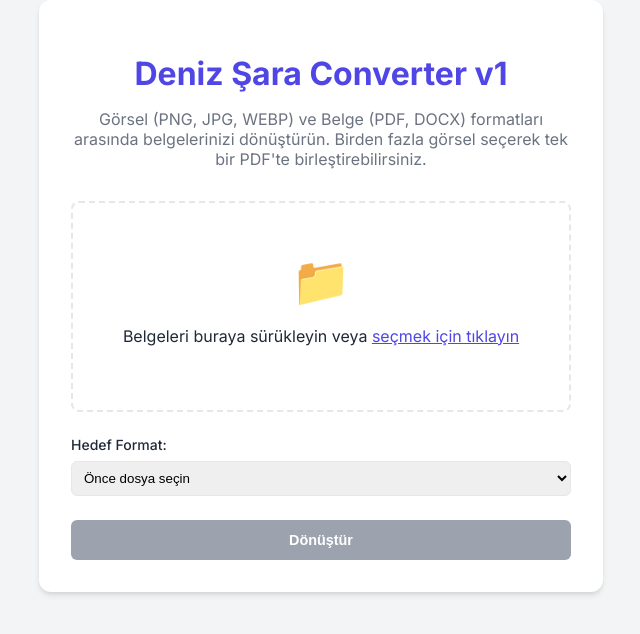
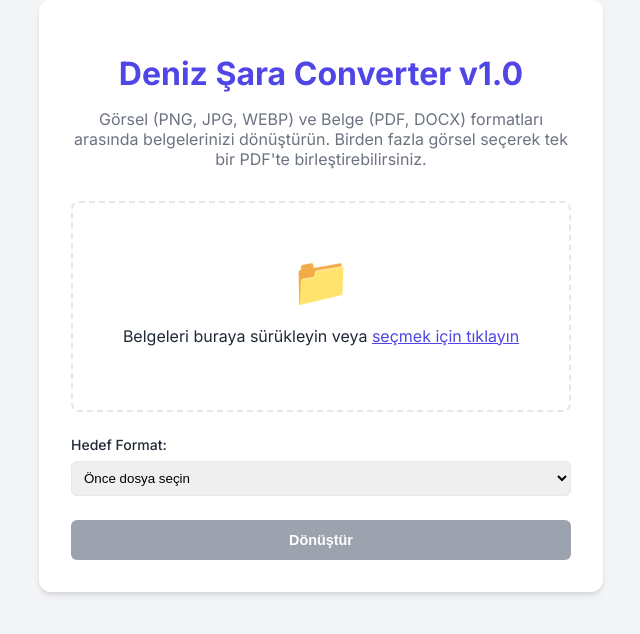
Before and after one commit to deniz-sara/dosya_donusturucu, a website: page public/index.html in a window 1280 px wide. Shown: the part 104-738 px from the top of the page, without its empty margins (319-959 px from the left). Drawn offline with nearby package versions, Linux system fonts and the light colour scheme.

Commit message:
Update version to v1.0

```diff
--- a/public/index.html
+++ b/public/index.html
@@ -4,7 +4,7 @@
 <head>
     <meta charset="UTF-8">
     <meta name="viewport" content="width=device-width, initial-scale=1.0">
-    <title>Deniz Şara Converter v1</title>
+    <title>Deniz Şara Converter v1.0</title>
     <link rel="stylesheet" href="style.css">
     <link href="https://fonts.googleapis.com/css2?family=Inter:wght@400;500;600;700&display=swap" rel="stylesheet">
 </head>
@@ -12,7 +12,7 @@
 <body>
 
     <div class="container">
-        <h1>Deniz Şara Converter v1</h1>
+        <h1>Deniz Şara Converter v1.0</h1>
         <p class="subtitle">Görsel (PNG, JPG, WEBP) ve Belge (PDF, DOCX) formatları arasında belgelerinizi dönüştürün.
             Birden
             fazla görsel seçerek tek bir PDF'te birleştirebilirsiniz.</p>
```
